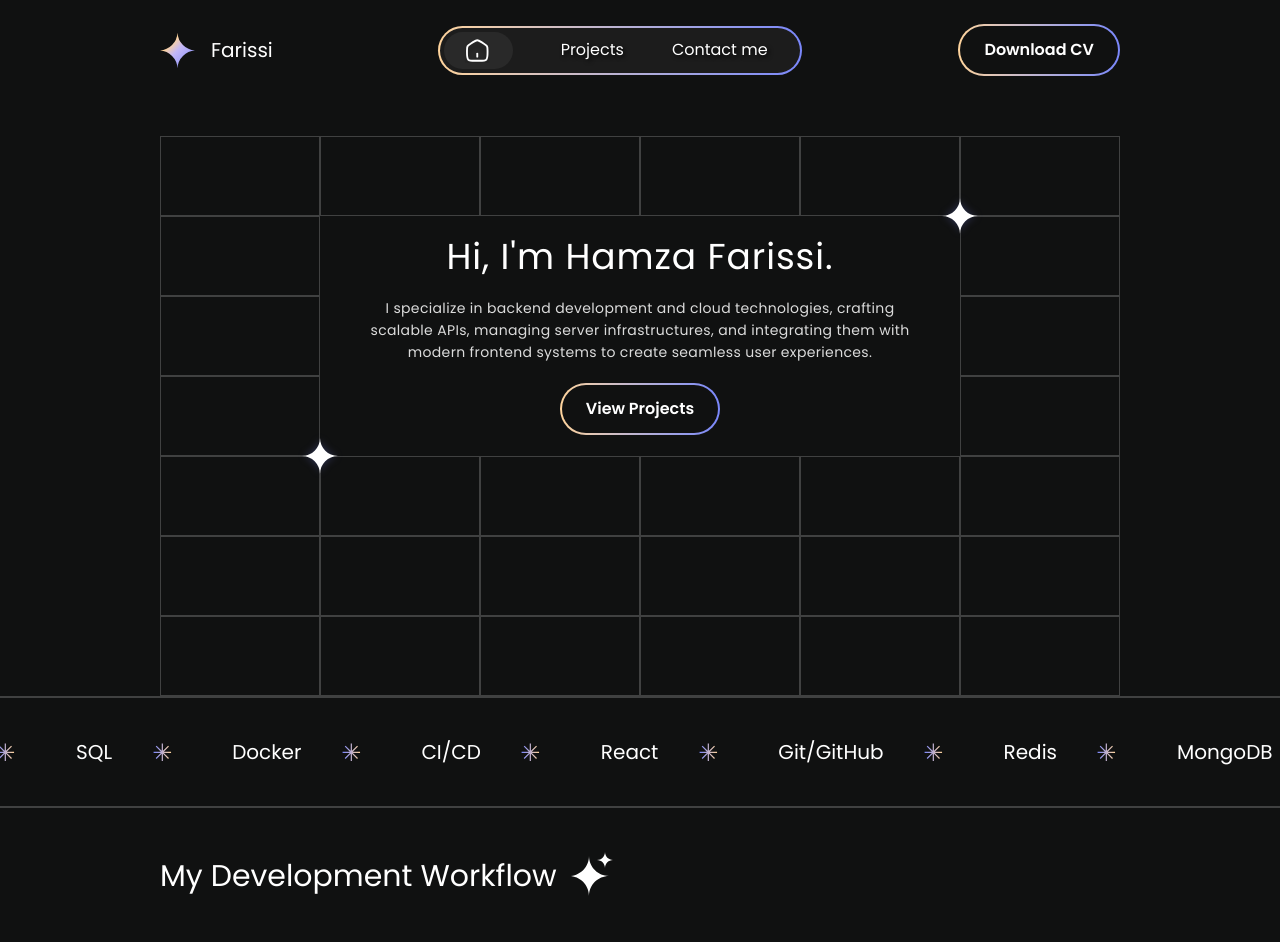
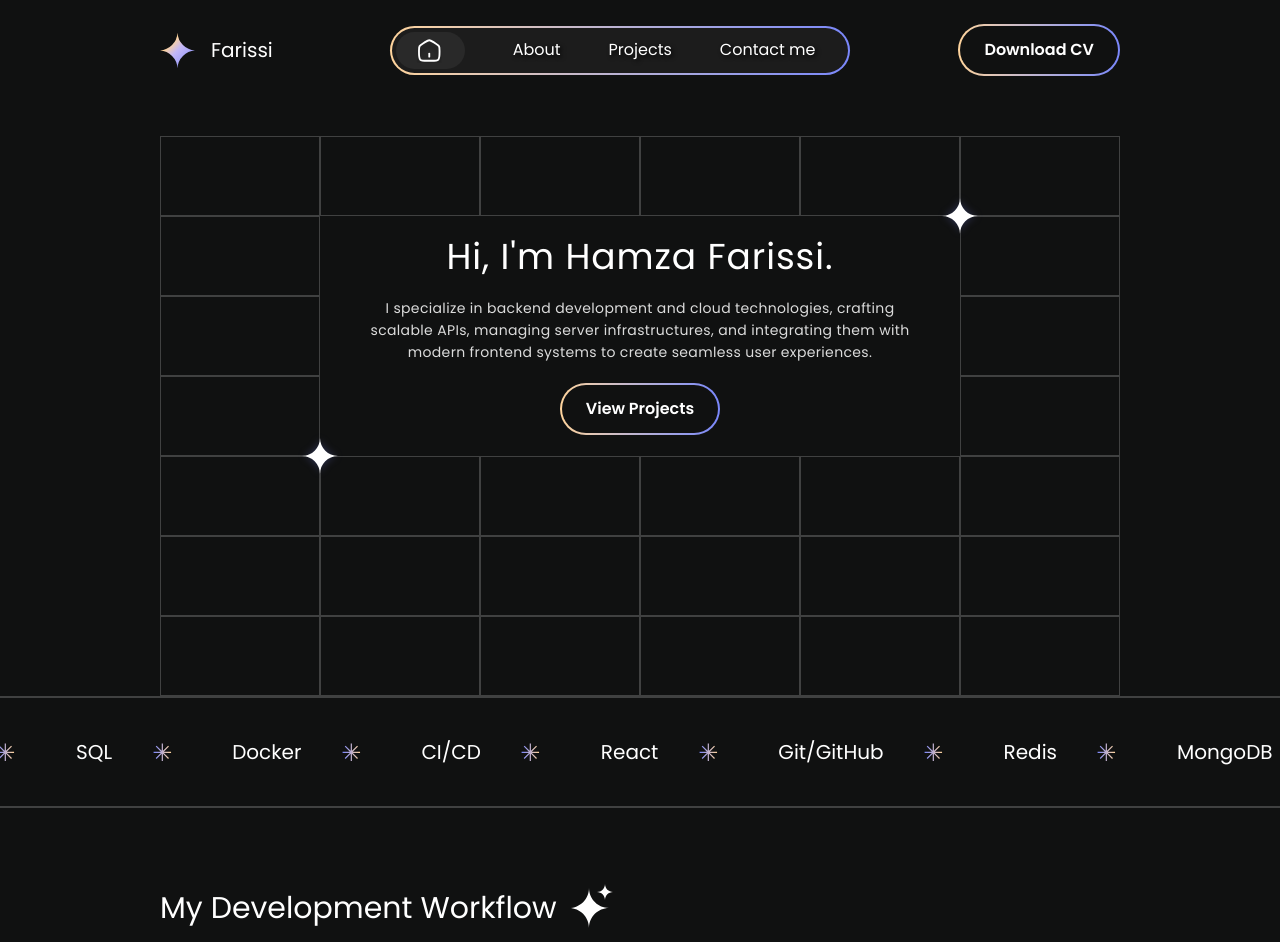
Before and after one commit to Still-Maintainance/Portfolio-2.0, a React (Vite) app: page / in a window 1280 px wide. Shown: the top 942 px of the page. Built offline with nearby package versions, Linux system fonts and the light colour scheme.

Commit message:
feat: update About section layout and animations; add About link to Navbar; adjust Title component margins

```diff
--- a/src/About.jsx
+++ b/src/About.jsx
@@ -46,15 +46,15 @@ export default function About() {
   ];
 
   return (
-    <div className="mx-auto max-w-6xl px-6 py-20 bg-[#101111] text-gray-300 relative">
+    <div className="mx-auto max-w-6xl px-6 bg-[#101111] text-gray-300 relative" id="about">
       {/* Background Portals - existing code */}
       <Portal
         src={portalImage}
-        className="absolute top-20 -right-0 w-32 opacity-10 rotate-45 pointer-events-none"
+        className="absolute top-200 right-30 w-32 opacity-10 rotate-50 pointer-events-none"
       />
       <Portal
         src={portalImage}
-        className="absolute bottom-20 -left-10 w-32 opacity-10 -rotate-45 pointer-events-none"
+        className="absolute bottom-10 left-15 w-32 opacity-10 -rotate-50 pointer-events-none"
       />
 
       {/* About Me Section - existing code */}
@@ -137,7 +137,7 @@ export default function About() {
               key={index}
               initial={{ opacity: 0, x: index % 2 === 0 ? -30 : 30 }}
               whileInView={{ opacity: 1, x: 0 }}
-              viewport={{ once: true }}  // Add this to ensure animation triggers
+              viewport={{ once: true }}
               transition={{ duration: 0.5, delay: index * 0.2 }}
               className={`relative flex ${index % 2 === 0 ? 'md:flex-row' : 'md:flex-row-reverse'} items-center gap-8 md:gap-16`}
             >
--- a/src/Navbar.jsx
+++ b/src/Navbar.jsx
@@ -11,6 +11,7 @@ export default function Navbar() {
           <div className="m-1 rounded-full bg-[#292929] px-4 transition-all duration-300 hover:scale-110 cursor-pointer">
             <img width={37} src={homeIcon} alt="Home" className="transition-transform duration-300" />
           </div>
+          <Navitem href="#about" className="transition-all duration-300 hover:text-[#FFD49C] hover:scale-105">About</Navitem>
           <Navitem href="#projects" className="transition-all duration-300 hover:text-[#FFD49C] hover:scale-105">Projects</Navitem>
           <Navitem href="#contact" className="mr-8 transition-all duration-300 hover:text-[#FFD49C] hover:scale-105">Contact me</Navitem>
         </nav>
--- a/src/Title.jsx
+++ b/src/Title.jsx
@@ -3,7 +3,7 @@ import portal from "./assets/Portal.svg";
 // eslint-disable-next-line react/prop-types
 export default function Title({ title, className }) {
   return (
-    <div className={className ? className :"mt-12 ml-6 flex items-center md:w-15/20 md:mx-auto mb-12" }>
+    <div className={className ? className :"mt-20 ml-6 flex items-center md:w-15/20 md:mx-auto mb-20" }>
       <h1 className="mr-3 text-[1.3rem] md:text-3xl">{title}</h1>
       <div className="relative">
         <img src={portal} className="w-6 md:w-10" />
```
